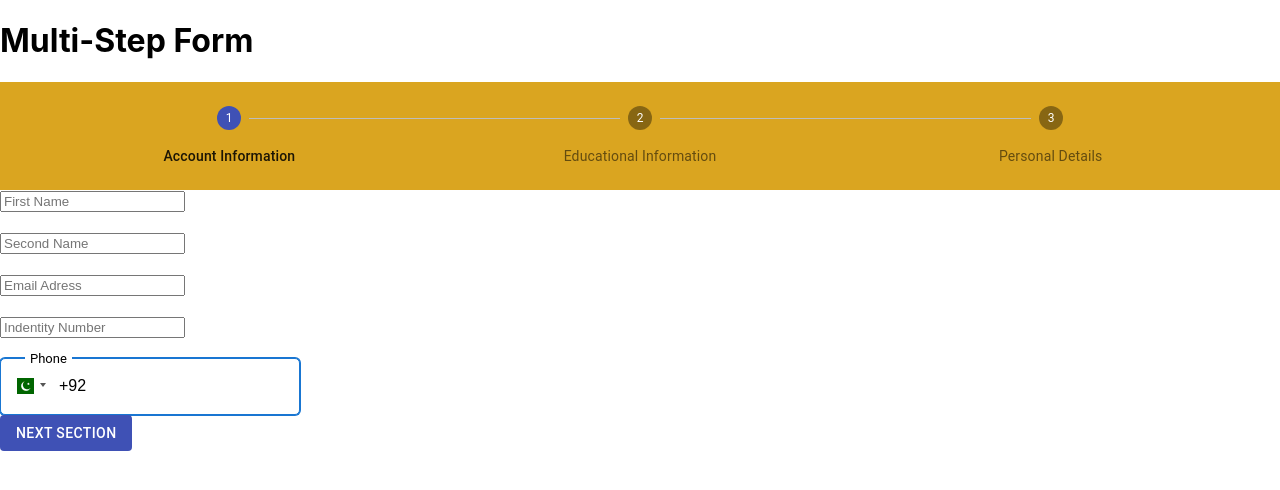
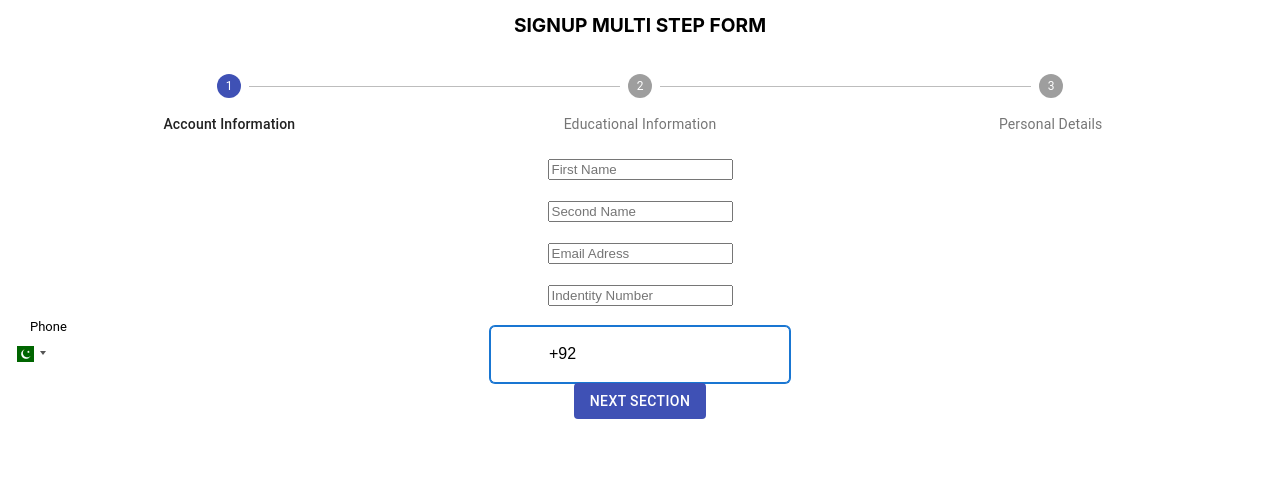
Before and after one commit to Muddi00seven/signup-form-10-project, a React (Create React App) app: page / in a window 1280 px wide. Shown: the top 490 px of the page. Built offline with nearby package versions, Linux system fonts and the light colour scheme.

Commit message:
css update

```diff
--- a/src/App.tsx
+++ b/src/App.tsx
@@ -5,6 +5,7 @@ import { withStyles } from '@material-ui/core/styles';
 import { green } from '@material-ui/core/colors';
 import FormControlLabel from '@material-ui/core/FormControlLabel';
 import Checkbox, { CheckboxProps } from '@material-ui/core/Checkbox';
+import './Components/style/style.css';
 
 
 const GreenCheckbox = withStyles({
@@ -62,9 +63,9 @@ function App() {
   }
   return (
  <>
- <div className="background">
-      <h1 className="heading">Multi-Step Form</h1>
-      <Stepper activeStep={currentStep} style={{ backgroundColor: "goldenrod" }} alternativeLabel >
+ <div className="main-container">
+      <h1 className="main-heading">SIGNUP MULTI STEP FORM </h1>
+      <Stepper activeStep={currentStep}  alternativeLabel >
         {steplabel().map((value) => (
           // return (
           <Step key={value}>
@@ -77,7 +78,7 @@ function App() {
             <><div>
           {getcontentofstep(currentStep, gettonextstep)}
         </div>
-       <div className = 'form3buttons'>
+       <div className='button-container'>
        <FormControlLabel
             control={<GreenCheckbox checked = {state.checkedG} onChange={handleChange} name="checkedG" />}
             label="I hereby confirm that the given information is correct" />
--- a/src/Components/style/style.css
+++ b/src/Components/style/style.css
@@ -0,0 +1,12 @@
+.main-container{
+    text-align: center;
+
+}
+
+.main-heading{
+    font-size: larger;
+}
+
+.button-container{
+
+}
```
